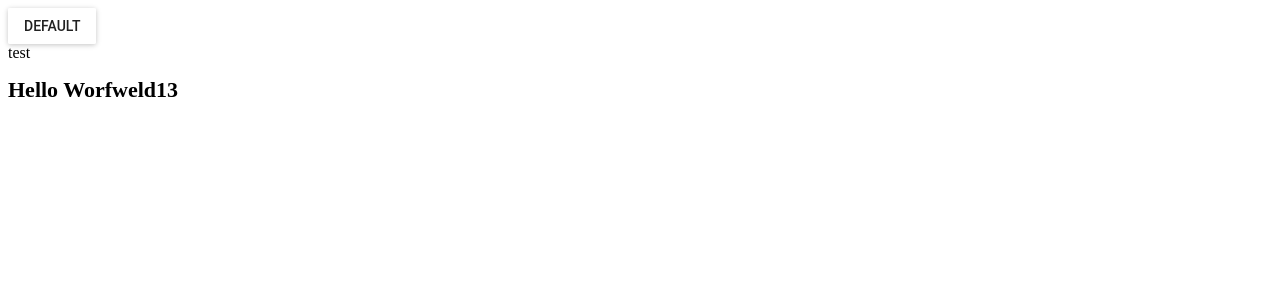
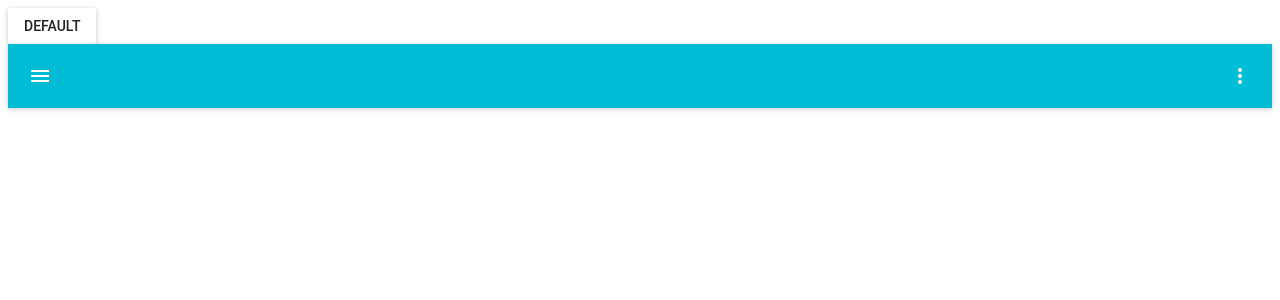
Before and after one commit to ttzshawn/react-starter, a React app: page / in a window 1280 px wide. Shown: the top 300 px of the page. Built offline with nearby package versions, Linux system fonts and the light colour scheme; what react-tap-event-plugin would draw is missing.

Commit message:
Add meau

```diff
--- a/package.json
+++ b/package.json
@@ -18,6 +18,7 @@
     "babel-preset-react": "^6.11.1",
     "babel-preset-stage-0": "^6.0.15",
     "css-loader": "^0.23.1",
+    "gulp": "^3.9.1",
     "material-ui": "^0.15.4",
     "node-sass": "^3.10.0",
     "react-hot-loader": "^3.0.0-beta.1",
--- a/server.js
+++ b/server.js
@@ -1,6 +1,6 @@
-var webpack = require('webpack');
-var WebpackDevServer = require('webpack-dev-server');
-var config = require('./webpack.config');
+let webpack = require('webpack');
+let WebpackDevServer = require('webpack-dev-server');
+let config = require('./webpack.config');
 
 new WebpackDevServer(webpack(config), {
   publicPath: config.output.publicPath,
--- a/src/components/App.js
+++ b/src/components/App.js
@@ -1,13 +1,15 @@
 import React from 'react'
 import MuiThemeProvider from 'material-ui/styles/MuiThemeProvider'
-import MyAwesomeReactComponent from './MyAwesomeReactComponent'
+import Header from './header'
+import TodoContainer from './TodoContainer'
+import './style.scss'
 
 const App = () => (
     <div>
         <MuiThemeProvider>
-            <MyAwesomeReactComponent />
+            <Header />
         </MuiThemeProvider>
-        <div>test</div>
+        <TodoContainer></TodoContainer>
     </div>
 )
 
--- a/src/components/MyAwesomeReactComponent.js
+++ b/src/components/header.js
@@ -1,8 +1,8 @@
 import React from 'react'
 import RaisedButton from 'material-ui/RaisedButton'
 
-const MyAwesomeReactComponent = () => (
+const Header = () => (
     <RaisedButton label="Default" />
 )
 
-export default MyAwesomeReactComponent
+export default Header
--- /dev/null
+++ b/src/components/todoContainer.js
@@ -0,0 +1,42 @@
+import React from 'react'
+import AppBar from 'material-ui/AppBar';
+import MuiThemeProvider from 'material-ui/styles/MuiThemeProvider'
+import IconButton from 'material-ui/IconButton';
+import IconMenu from 'material-ui/IconMenu';
+import MenuItem from 'material-ui/MenuItem';
+import MoreVertIcon from 'material-ui/svg-icons/navigation/more-vert';
+
+export default class TodoContainer extends React.Component {
+  constructor(props) {
+    super(props)
+  }
+
+  componentDidMount() {
+
+  }
+
+
+  render() {
+    const Logged = (props) => (
+      <IconMenu
+        {...props}
+        iconButtonElement={
+          <IconButton><MoreVertIcon /></IconButton>
+        }
+        targetOrigin={{ horizontal: 'right', vertical: 'top' }}
+        anchorOrigin={{ horizontal: 'right', vertical: 'top' }}
+        >
+        <MenuItem primaryText="Refresh" />
+        <MenuItem primaryText="Help" />
+        <MenuItem primaryText="Sign out" />
+      </IconMenu>
+    );
+
+    Logged.muiName = 'IconMenu';
+    return (
+      <MuiThemeProvider>
+        <AppBar iconElementRight={<Logged />} />
+      </MuiThemeProvider>
+    )
+  }
+}
--- a/src/index.js
+++ b/src/index.js
@@ -1,7 +1,6 @@
 import { AppContainer } from 'react-hot-loader';
 import React from 'react'
 import ReactDOM from 'react-dom'
-import './components/style.scss'
 
 import App from './components/App'
 import injectTapEventPlugin from 'react-tap-event-plugin'
@@ -11,7 +10,6 @@ injectTapEventPlugin()
 ReactDOM.render(
   <div>
     <App />
-    <h1 className="title">Hello Worfweld13</h1>
   </div>,
   document.getElementById('main')
 )
```
